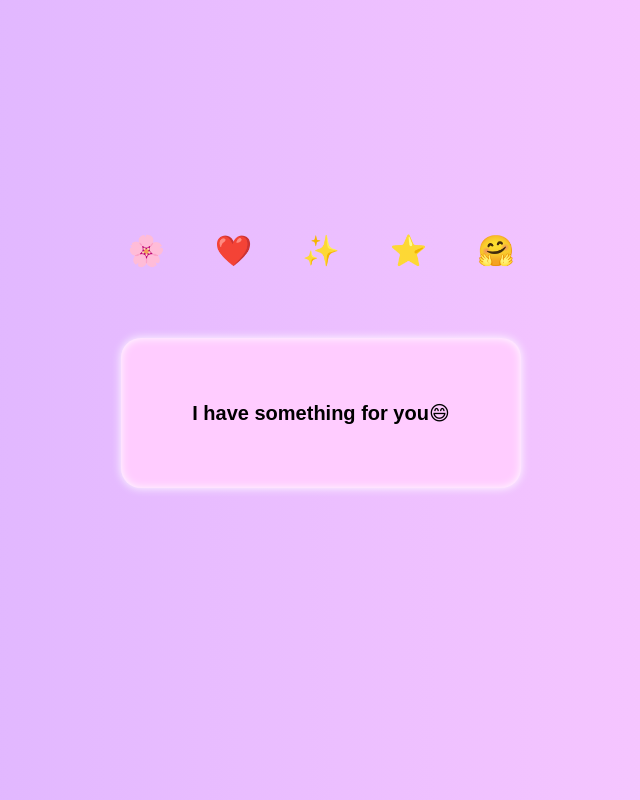
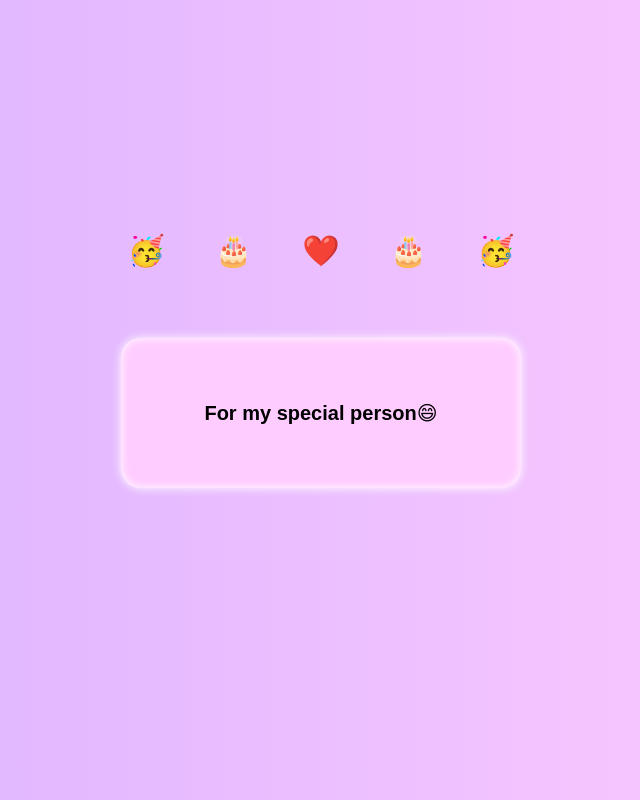
Before and after one commit to Droidman007/hbd, a plain HTML site: page index.html in a window 1280 px wide. Shown: the whole page, without its empty margins (319-959 px from the left). Drawn offline with Linux system fonts and the light colour scheme.

Commit message:
Update index.html

```diff
--- a/index.html
+++ b/index.html
@@ -158,13 +158,13 @@ a{
 <body>
     <div class="np">
         <div class="emos">
-            <div class="heart">🌸</div>
+            <div class="heart">🥳</div>
+            <div class="heart">🎂</div>
             <div class="heart">❤️</div>
-            <div class="heart">✨</div>
-            <div class="heart">⭐</div>
-            <div class="heart">🤗</div>
+            <div class="heart">🎂</div>
+            <div class="heart">🥳</div>
         </div>
-        <button class="msg" id="mb">I have something for you😄</button>
+        <button class="msg" id="mb">For my special person😄</button>
         <a href="greet.html">
          <button class="nxt" id="nb">Come with me</button>
         </a>
```
